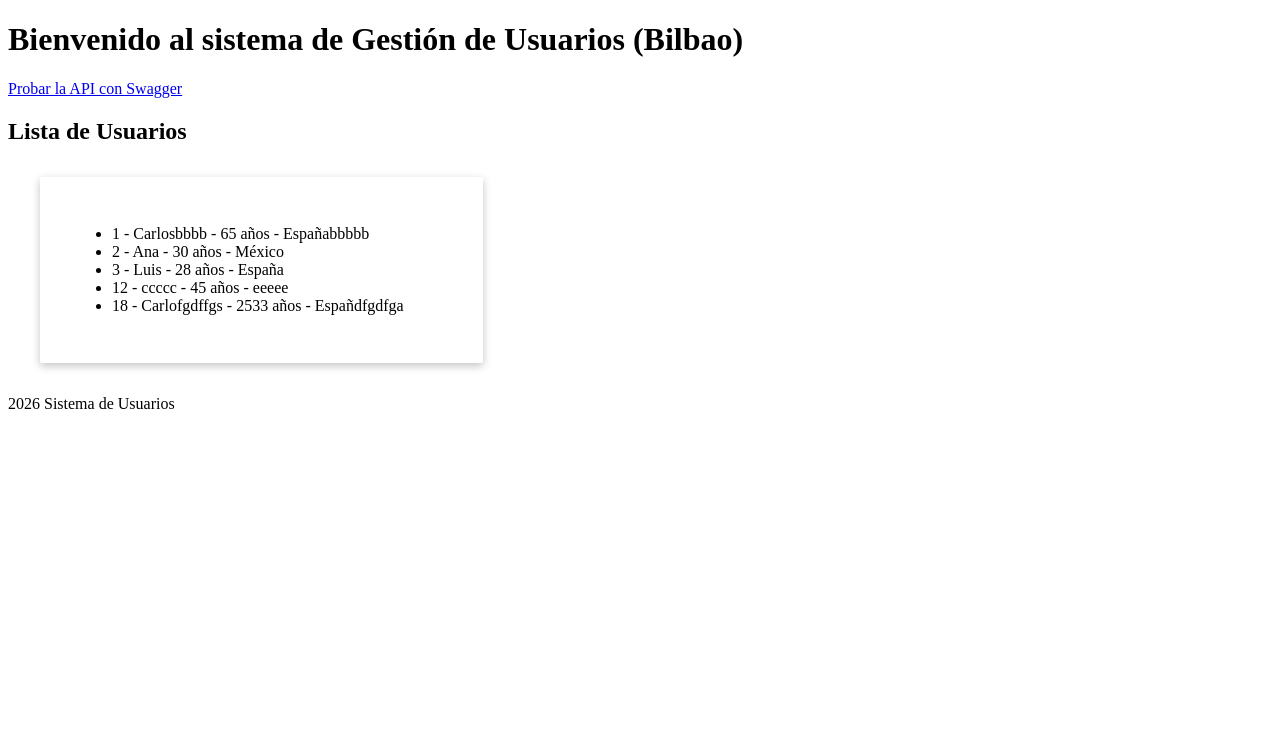
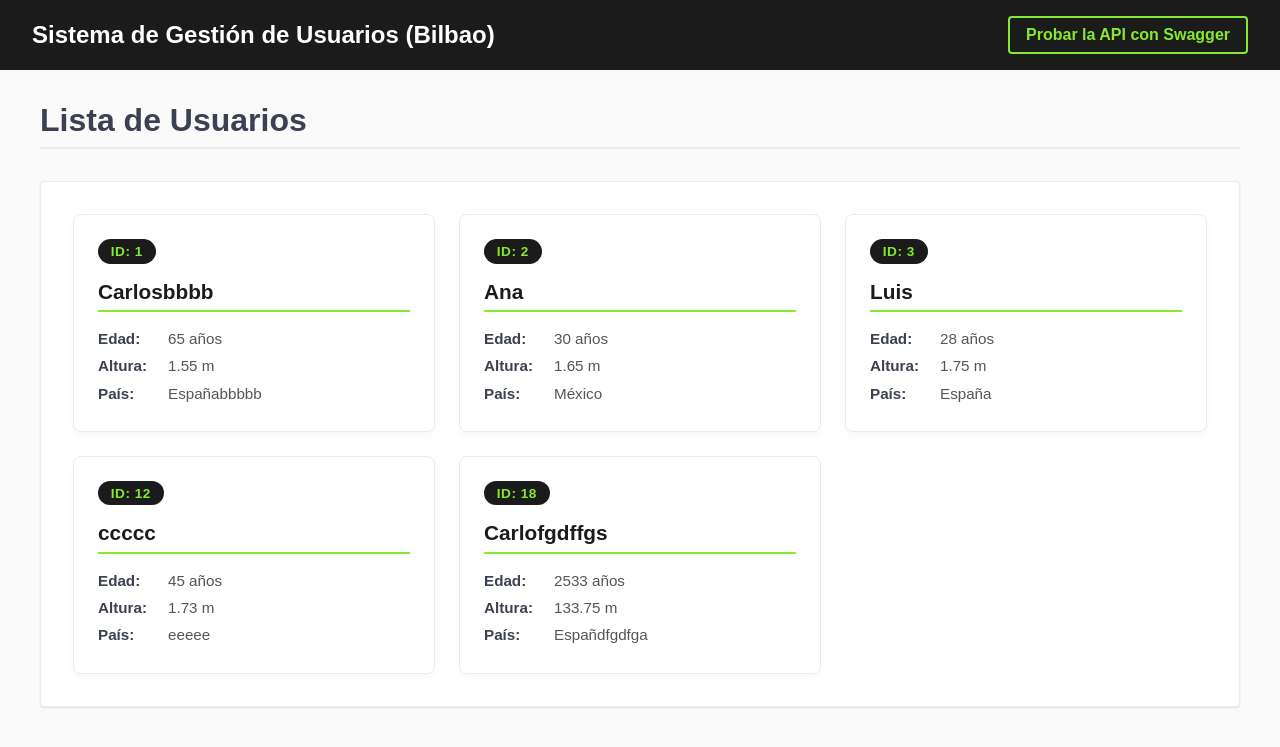
Before and after one commit to alvarezmarlen/python_flask, a Flask app: page / in a window 1280 px wide. Shown: the top 747 px of the page. Run offline with Flask 3, Linux system fonts and the light colour scheme; data comes from the database, SQL or seed files in the repository.

Commit message:
al borde del colapso

```diff
--- a/src/templates/base.html
+++ b/src/templates/base.html
@@ -4,18 +4,145 @@
     <meta charset="UTF-8">
     <title>{% block title %}Mi Aplicación{% endblock %}</title>
     <style>
+        body {
+            font-family: sans-serif;
+            margin: 0;
+            padding: 0;
+            background-color: #fafafa;
+            color: #3b4151;
+        }
+        header {
+            background-color: #1b1b1b;
+            padding: 1rem 2rem;
+            display: flex;
+            justify-content: space-between;
+            align-items: center;
+        }
+        header h1 {
+            color: #ffffff;
+            font-size: 1.5rem;
+            margin: 0;
+            font-weight: 700;
+        }
+        header a {
+            color: #85ea2d;
+            text-decoration: none;
+            font-weight: bold;
+            border: 2px solid #85ea2d;
+            padding: 0.5rem 1rem;
+            border-radius: 4px;
+            transition: all 0.3s ease;
+        }
+        header a:hover {
+            background-color: #85ea2d;
+            color: #1b1b1b;
+        }
+        main {
+            max-width: 1200px;
+            margin: 2rem auto;
+            padding: 0 1rem;
+        }
+        h2 {
+            color: #3b4151;
+            font-size: 2rem;
+            border-bottom: 2px solid #ebebeb;
+            padding-bottom: 0.5rem;
+            margin-bottom: 2rem;
+        }
         .card {
-            width: 30%;
-            margin: 2rem;
+            background-color: #ffffff;
+            border: 1px solid #ebebeb;
+            border-radius: 4px;
+            box-shadow: 0 1px 2px rgba(0,0,0,0.1);
             padding: 2rem;
-            border-radius: 2px;
-            box-shadow: rgba(0, 0, 0, 0.24) 0px 3px 8px;
+            margin-bottom: 2rem;
+        }
+        footer {
+            text-align: center;
+            padding: 2rem;
+            color: #777;
+            font-size: 0.9rem;
+            border-top: 1px solid #ebebeb;
+            margin-top: 4rem;
+        }
+
+        /* User Grid Styles */
+        .user-grid {
+            display: grid;
+            grid-template-columns: repeat(auto-fit, minmax(280px, 1fr));
+            gap: 1.5rem;
+            padding: 0;
+            margin: 0;
+        }
+        .user-card {
+            background-color: #ffffff;
+            border: 1px solid #ebebeb;
+            border-radius: 8px;
+            padding: 1.5rem;
+            box-shadow: 0 4px 6px rgba(0,0,0,0.03);
+            transition: all 0.3s ease;
+        }
+        .user-card:hover {
+            transform: translateY(-5px);
+            box-shadow: 0 8px 15px rgba(0,0,0,0.08);
+            border-color: #85ea2d;
+        }
+        .user-badge {
+            display: inline-block;
+            background-color: #1b1b1b;
+            color: #85ea2d;
+            padding: 0.3rem 0.8rem;
+            border-radius: 20px;
+            font-weight: bold;
+            font-size: 0.85rem;
+            margin-bottom: 1rem;
+            letter-spacing: 0.5px;
+        }
+        .user-info {
+            display: flex;
+            flex-direction: column;
+        }
+        .user-info strong {
+            font-size: 1.3rem;
+            color: #1b1b1b;
+            margin-bottom: 0.8rem;
+            border-bottom: 2px solid #85ea2d;
+            padding-bottom: 0.4rem;
+            display: inline-block;
+        }
+        .user-details {
+            color: #555;
+            font-size: 0.95rem;
+            line-height: 1.8;
+        }
+        .user-details div {
+            display: flex;
+            align-items: center;
+        }
+        .user-details strong {
+            font-size: 0.95rem;
+            color: #3b4151;
+            margin-bottom: 0;
+            border: none;
+            padding: 0;
+            display: inline-block;
+            font-weight: 600;
+            width: 70px; /* Aligns the labels */
+        }
+        .empty-state {
+            text-align: center;
+            color: #777;
+            padding: 3rem;
+            font-size: 1.1rem;
+            background-color: #f9f9f9;
+            border-radius: 8px;
+            border: 1px dashed #ccc;
         }
     </style>
 </head>
 <body>
     <header>
-        <h1>Bienvenido al sistema de Gestión de Usuarios (Bilbao)</h1>
+        <h1>Sistema de Gestión de Usuarios (Bilbao)</h1>
         <a href="http://127.0.0.1:5000/apidocs">Probar la API con Swagger</a>
     </header>
 
@@ -29,8 +156,6 @@
         </div>
     </main>
 
-    <footer>
-        <p>2026 Sistema de Usuarios</p>
-    </footer>
+
 </body>
 </html>
--- a/src/templates/panel.html
+++ b/src/templates/panel.html
@@ -6,12 +6,24 @@
 
 {% block content %}
     {% if usuarios %}
-        <ul>
+        <div class="user-grid">
         {% for usuario in usuarios %}
-            <li>{{ usuario.id }} - {{ usuario.nombre }} - {{ usuario.edad }} años - {{ usuario.pais }} </li>
+            <div class="user-card">
+                <span class="user-badge">ID: {{ usuario.id }}</span>
+                <div class="user-info">
+                    <strong>{{ usuario.nombre }}</strong>
+                    <div class="user-details">
+                        <div><strong>Edad:</strong> <span>{{ usuario.edad }} años</span></div>
+                        <div><strong>Altura:</strong> <span>{{ usuario.altura }} m</span></div>
+                        <div><strong>País:</strong> <span>{{ usuario.pais }}</span></div>
+                    </div>
+                </div>
+            </div>
         {% endfor %}
-        </ul>
+        </div>
     {% else %}
-        <p>No hay usuarios en la base de datos.</p>
+        <div class="empty-state">
+            <p>No hay usuarios en la base de datos.</p>
+        </div>
     {% endif %}
 {% endblock %}
```
